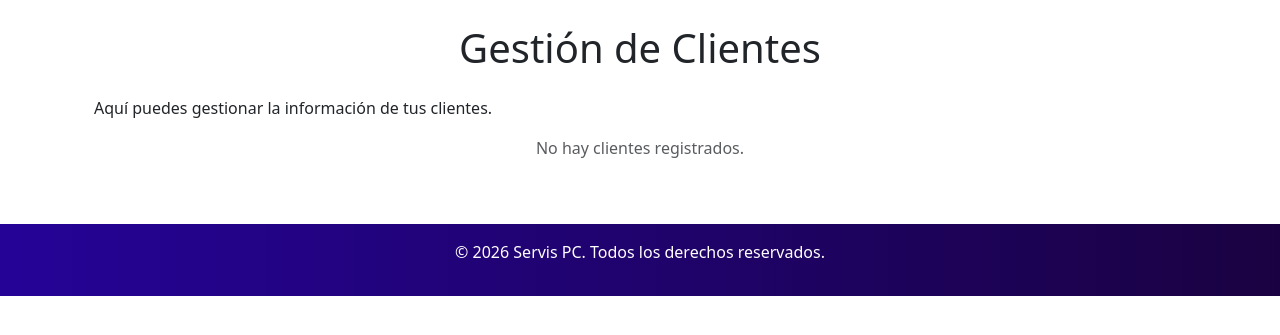
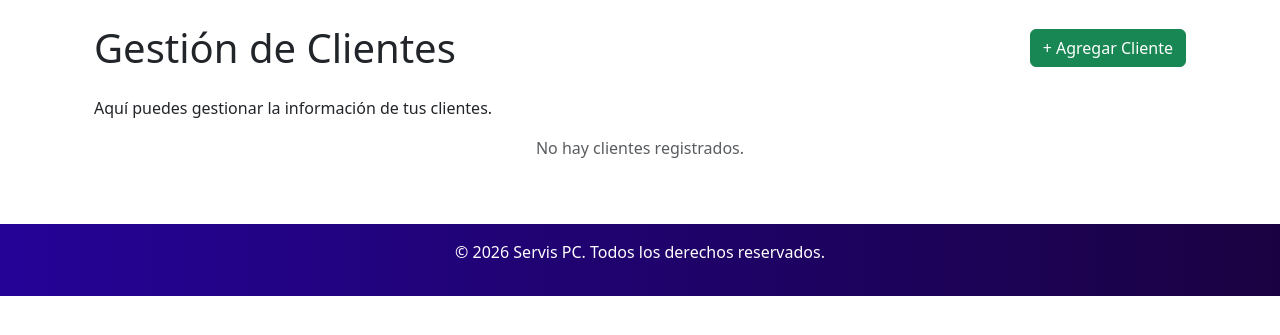
Before and after one commit to federicoaranda19-hub/TepyCheck-Proyecto, a Django app: page /clientes/ in a window 1280 px wide. Shown: the part 76-411 px from the top of the page. Run offline with Django 5.2, Linux system fonts and the light colour scheme; data that the repository does not hold is empty.

Commit message:
Agrego CRUD de Gestión de Clientes

```diff
--- a/myapp/templates/myapp/clientes.html
+++ b/myapp/templates/myapp/clientes.html
@@ -4,33 +4,44 @@
 
 {% block content %}
 <div class="container mt-4">
-        <h1 class="text-center mb-4">Gestión de Clientes</h1>
+    <div class="d-flex justify-content-between align-items-center mb-4">
+        <h1 class="mb-0">Gestión de Clientes</h1>
+        <a href="{% url 'myapp:agregar_cliente' %}" class="btn btn-success">
+            + Agregar Cliente
+        </a>
+    </div>
+
     <p>Aquí puedes gestionar la información de tus clientes.</p>
 
     <div class="row">
         {% for cliente in clientes %}
-            <div class="col-md-4 col-sm-6 mb-4" data-aos="fade-down">
+        <div class="col-md-4 col-sm-6 mb-4" data-aos="fade-up">
             <div class="card shadow-sm h-100 bg-info-subtle text-info-emphasis">
                 <div class="card-body">
                     <h5 class="card-title text-primary">
                         {{ cliente.apellido }} {{ cliente.nombre }}
                     </h5>
-
                     <p class="card-text mb-1">
                         <strong>Email:</strong> {{ cliente.email }}
                     </p>
-
                     <p class="card-text mb-1">
                         <strong>Teléfono:</strong> {{ cliente.telefono }}
                     </p>
-
                     <p class="card-text">
                         <strong>Dirección:</strong> {{ cliente.direccion }}
                     </p>
+
+                    <div class="mt-3 d-flex gap-2">
+                        <a href="{% url 'myapp:editar_cliente' cliente.pk %}" class="btn btn-sm btn-warning">
+                            Editar
+                        </a>
+                        <a href="{% url 'myapp:eliminar_cliente' cliente.pk %}" class="btn btn-sm btn-danger">
+                            Eliminar
+                        </a>
                     </div>
                 </div>
             </div>
-
+        </div>
         {% empty %}
         <p class="text-muted text-center">No hay clientes registrados.</p>
         {% endfor %}
--- a/myapp/urls.py
+++ b/myapp/urls.py
@@ -9,4 +9,9 @@ urlpatterns = [
     path('tecnicos/', views.tecnicos, name='tecnicos'),
     path('equipos/', views.equipos, name='equipos'),
     path('reparaciones/', views.reparaciones, name='reparaciones'),
+
+    # CRUD Clientes
+    path('clientes/agregar/', views.agregar_cliente, name='agregar_cliente'),
+    path('clientes/editar/<int:pk>/', views.editar_cliente, name='editar_cliente'),
+    path('clientes/eliminar/<int:pk>/', views.eliminar_cliente, name='eliminar_cliente'),
 ]
--- a/myapp/views.py
+++ b/myapp/views.py
@@ -1,5 +1,6 @@
-from django.shortcuts import render
+from django.shortcuts import render, redirect, get_object_or_404
 from .models import Cliente, Tecnico, Equipo, Reparacion
+from .forms import ClienteForm
 
 def index(request):
     context = {"mensaje": "Ofrecemos servicios de reparación de computadoras, mantenimiento y soporte técnico."}
@@ -20,3 +21,33 @@ def equipos(request):
 def reparaciones(request):
     reparaciones = Reparacion.objects.all()
     return render(request, 'myapp/reparacion.html', {'reparaciones': reparaciones})
+
+def agregar_cliente(request):
+    if request.method == 'POST':
+        form = ClienteForm(request.POST)
+        if form.is_valid():
+            form.save()
+            return redirect('myapp:clientes')
+    else:
+        form = ClienteForm()
+    return render(request, 'myapp/agregar_cliente.html', {'form': form})
+
+
+def editar_cliente(request, pk):
+    cliente = get_object_or_404(Cliente, pk=pk)
+    if request.method == 'POST':
+        form = ClienteForm(request.POST, instance=cliente)
+        if form.is_valid():
+            form.save()
+            return redirect('myapp:clientes')
+    else:
+        form = ClienteForm(instance=cliente)
+    return render(request, 'myapp/editar_cliente.html', {'form': form, 'cliente': cliente})
+
+
+def eliminar_cliente(request, pk):
+    cliente = get_object_or_404(Cliente, pk=pk)
+    if request.method == 'POST':
+        cliente.delete()
+        return redirect('myapp:clientes')
+    return render(request, 'myapp/eliminar_cliente.html', {'cliente': cliente})
```
Also changed, not shown: myapp/forms.py (added, +14 -0 lines), myapp/templates/myapp/agregar_cliente.html (added, +18 -0 lines), myapp/templates/myapp/editar_cliente.html (added, +18 -0 lines), myapp/templates/myapp/eliminar_cliente.html (added, +18 -0 lines). Lines whose indentation alone changed are shown as unchanged.
